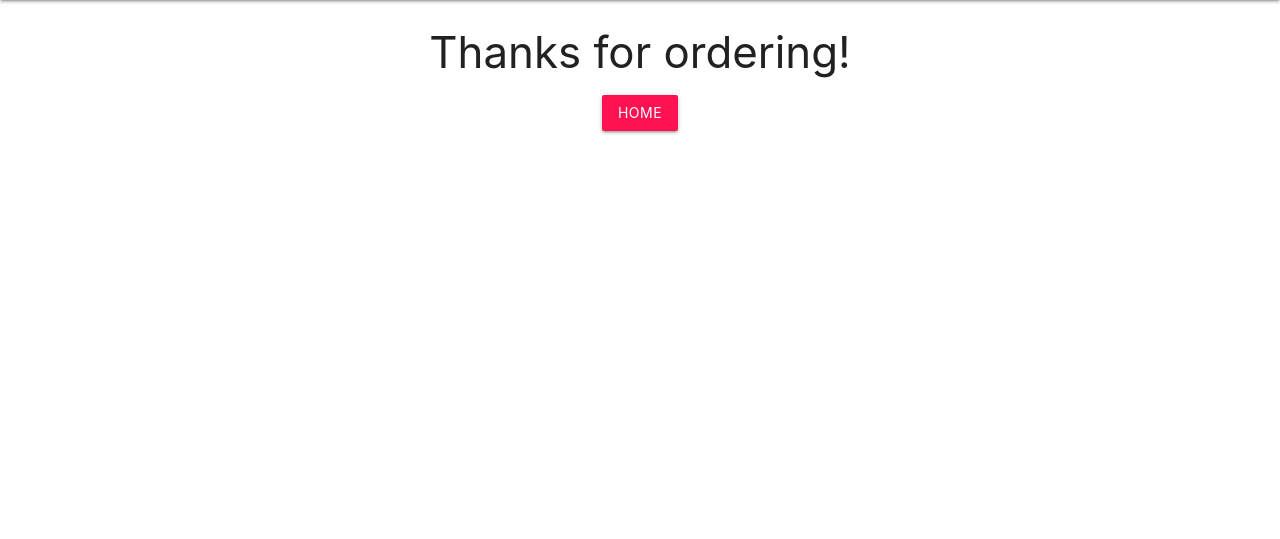
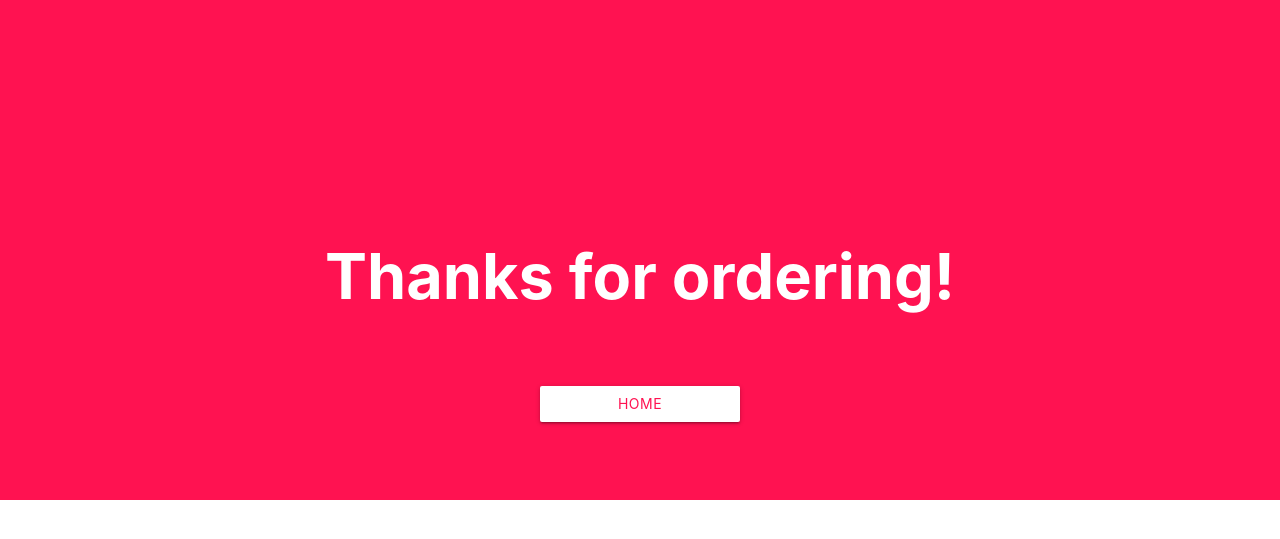
Before and after one commit to Houghelpuff/orderHere, a Django app: page /thanks/ in a window 1280 px wide. Shown: the part 64-603 px from the top of the page. Run offline with Django 3.2, Linux system fonts and the light colour scheme.

Commit message:
Updated the thanks page

```diff
--- a/orderHere/canes/static/css/custom.css
+++ b/orderHere/canes/static/css/custom.css
@@ -1,5 +1,16 @@
 .my_color {
   background-color: rgb(255, 18, 81);
+}
+
+.home_button {
+  width: 200px;
+  background-color: white;
+  color: rgb(255, 18, 81);
+}
+
+.btn:hover {
+  background-color: rgb(255, 18, 81) !important;
+  color: white !important;
 }
 
 .thanks_wrapper {
@@ -7,6 +18,14 @@
   justify-content: center;
 }
 
+.big_thanks_wrapper {
+  text-align: center;
+  justify-content: center;
+  height: 500px;
+  margin: auto;
+  background-color: rgb(255, 18, 81);
+  padding-top: 200px;
+}
 .home_link {
   color: white;
 }
@@ -14,3 +33,9 @@
 .center_content {
   text-align: center;
 }
+
+.thanks_header {
+  padding-bottom: 50px;
+  color: white;
+  font-weight: bolder;
+}
--- a/orderHere/canes/templates/main/thanks.html
+++ b/orderHere/canes/templates/main/thanks.html
@@ -1,7 +1,7 @@
 {% extends "main/main_el.html" %}
 {% block content %}
-<div class="thanks_wrapper">
-  <h3 class="">Thanks for ordering!</h3>
-  <a href="/"><button class="btn my_color">Home</button></a>
+<div class="big_thanks_wrapper">
+  <h1 class="thanks_header">Thanks for ordering!</h1>
+  <a href="/"><button class="btn home_button my_color">Home</button></a>
 </div>
 {% endblock %}
```
